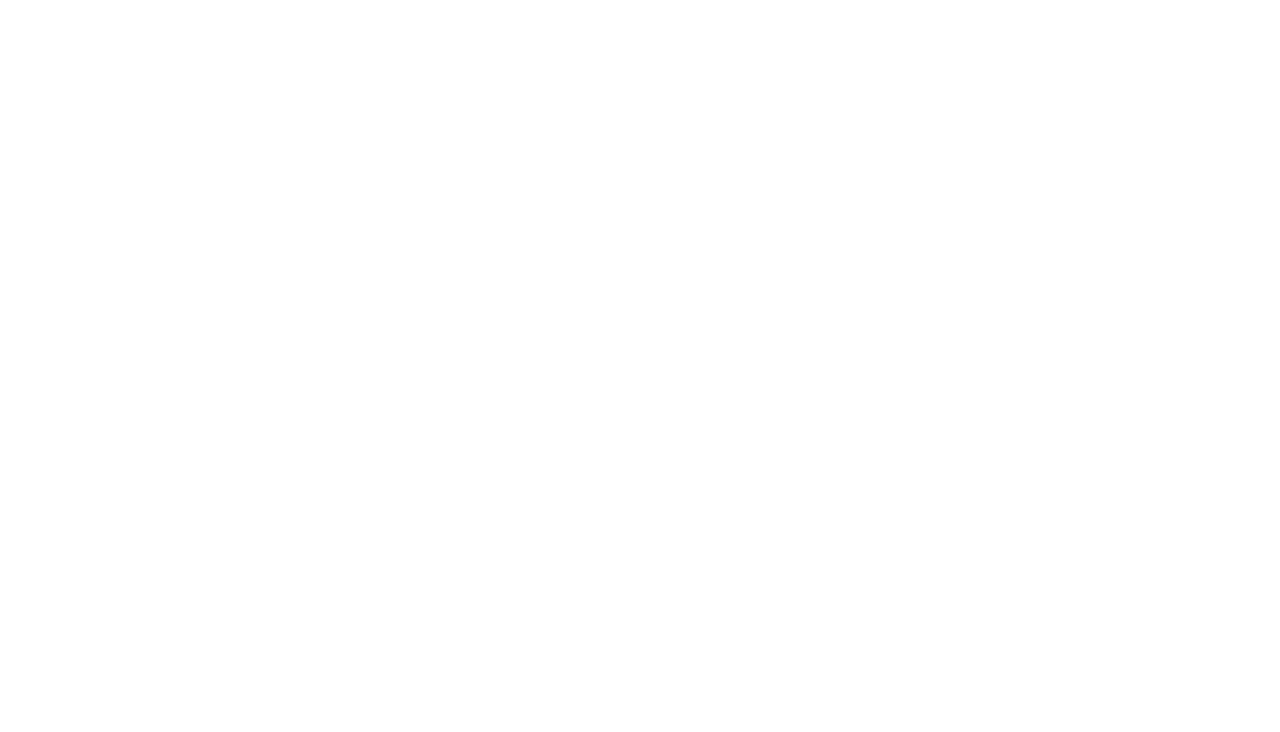
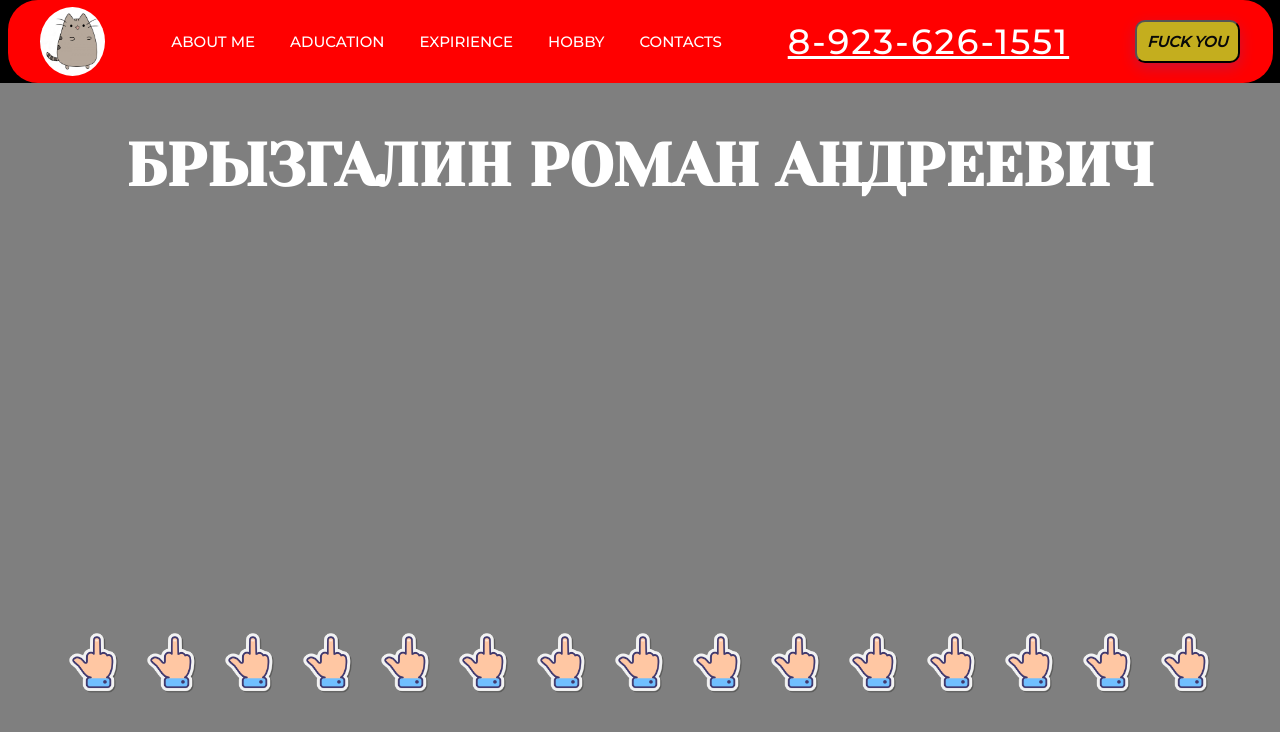
Before and after one commit to BryzgalinRoman/business_card_BRA_test, a plain HTML site: page fuck_you.html in a window 1280 px wide. Drawn offline with Linux system fonts and the light colour scheme.

Commit message:
добавил article страницу с факами

```diff
--- a/fuck_you.html
+++ b/fuck_you.html
@@ -0,0 +1,98 @@
+<!DOCTYPE html>
+<html lang="en">
+
+<head>
+    <meta charset="UTF-8">
+    <meta name="viewport" content="width=device-width, initial-scale=1.0">
+
+    <link rel="stylesheet" href="reset.css">
+    <link rel="stylesheet" href="style.css">
+    <link rel="preconnect" href="https://fonts.googleapis.com">
+    <link rel="preconnect" href="https://fonts.gstatic.com" crossorigin>
+    <link
+        href="https://fonts.googleapis.com/css2?family=Montserrat:wght@500&family=Nunito+Sans:opsz@6..12&family=Yeseva+One&family=Young+Serif&display=swap"
+        rel="stylesheet">
+
+    <title>Document</title>
+</head>
+
+<body>
+    <header>
+        <div class="header__container">
+            <div class="header__container_wrapper">
+                <div class="header__logo">
+                    <a href="index.html"><img src="images/1640316382_1-koshka-top-p-narisovannikh-kotikov-1.jpg"
+                            alt="logo"></a>
+                </div>
+                <nav class="header__nav">
+                    <a href="index.html">about me</a>
+                    <a href="index.html">aducation</a>
+                    <a href="index.html">expirience</a>
+                    <a href="index.html">hobby</a>
+                    <a href="index.html">contacts</a>
+                </nav>
+                <div class="header__phone">
+                    <a href="tel:+79236261551">8-923-626-1551</a>
+                </div>
+                <button onclick="document.location='fuck_you.html'" id="button" class="header__btn" type="button"
+                    name="fuck">fuck you</button>
+            </div>
+        </div>
+    </header>
+    <main>
+        <section class="hero">
+            <div class="main__container">
+                <h1 class="hero__title">брызгалин роман андреевич</h1>
+                <div class="article hero__photo_block">
+                    <div class="photo__fuck_you">
+                        <img src="images/png/icons8-средний-палец-100.png" alt="fuck_you">
+                    </div>
+                    <div class="photo__fuck_you">
+                        <img src="images/png/icons8-средний-палец-100.png" alt="fuck_you">
+                    </div>
+                    <div class="photo__fuck_you">
+                        <img src="images/png/icons8-средний-палец-100.png" alt="fuck_you">
+                    </div>
+                    <div class="photo__fuck_you">
+                        <img src="images/png/icons8-средний-палец-100.png" alt="fuck_you">
+                    </div>
+                    <div class="photo__fuck_you">
+                        <img src="images/png/icons8-средний-палец-100.png" alt="fuck_you">
+                    </div>
+                    <div class="photo__fuck_you">
+                        <img src="images/png/icons8-средний-палец-100.png" alt="fuck_you">
+                    </div>
+                    <div class="photo__fuck_you">
+                        <img src="images/png/icons8-средний-палец-100.png" alt="fuck_you">
+                    </div>
+                    <div class="photo__fuck_you">
+                        <img src="images/png/icons8-средний-палец-100.png" alt="fuck_you">
+                    </div>
+                    <div class="photo__fuck_you">
+                        <img src="images/png/icons8-средний-палец-100.png" alt="fuck_you">
+                    </div>
+                    <div class="photo__fuck_you">
+                        <img src="images/png/icons8-средний-палец-100.png" alt="fuck_you">
+                    </div>
+                    <div class="photo__fuck_you">
+                        <img src="images/png/icons8-средний-палец-100.png" alt="fuck_you">
+                    </div>
+                    <div class="photo__fuck_you">
+                        <img src="images/png/icons8-средний-палец-100.png" alt="fuck_you">
+                    </div>
+                    <div class="photo__fuck_you">
+                        <img src="images/png/icons8-средний-палец-100.png" alt="fuck_you">
+                    </div>
+                    <div class="photo__fuck_you">
+                        <img src="images/png/icons8-средний-палец-100.png" alt="fuck_you">
+                    </div>
+                    <div class="photo__fuck_you">
+                        <img src="images/png/icons8-средний-палец-100.png" alt="fuck_you">
+                    </div>
+
+                </div>
+            </div>
+        </section>
+</body>
+
+</html>
--- a/style.css
+++ b/style.css
@@ -131,7 +131,7 @@ serif; */
 
 .hero__photo_block {
     width: 100%;
-    height: 680px;
+    height: 825px;
     display: flex;
     flex-direction: row;
     justify-content: space-around;
@@ -166,8 +166,12 @@ serif; */
     margin-bottom: 20px;
 }
 
-.hero__main_photo img:hover {
+.hero__main_photo>img:hover {
     transform: scale(1.1);
+}
+
+.hero__main_photo_like>img:hover {
+    transform: scale(1.3);
 }
 
 /*  END PHOTO TRANSFORM */
@@ -198,7 +202,6 @@ serif; */
 
 .description_text {
     font-size: 17px;
-    /* text-align: center; */
 }
 
 .description_text::before {
@@ -213,13 +216,12 @@ serif; */
 
 .aducation {
     width: 100vw;
-    background-color: #000000;
+    background: linear-gradient(rgba(45, 0, 0, 100%), rgba(0, 0, 0, 0.50)),
+        url("images/aducation.jpg") center/cover;
 }
 
 .aducation_container {
-    height: 780px;
-    background: linear-gradient(rgba(45, 0, 0, 100%), rgba(0, 0, 0, 0.50)),
-        url("images/aducation.jpg") center/cover;
+    height: 1100px;
     border-radius: 20px;
     display: flex;
     justify-content: space-between;
@@ -251,6 +253,21 @@ serif; */
 .aducation__block_container {
     display: flex;
     flex-direction: column;
+}
+
+/* ARTICLES */
+
+.photo__fuck_you>img {
+    width: 60px;
+    transition: 1s;
+}
+
+.article{
+    align-items: center;
+}
+
+.photo__fuck_you>img:hover {
+    transform: scale(2.5);
 }
 
 
```
Also changed, not shown: images/png/icons8-средний-палец-100.png (added).
